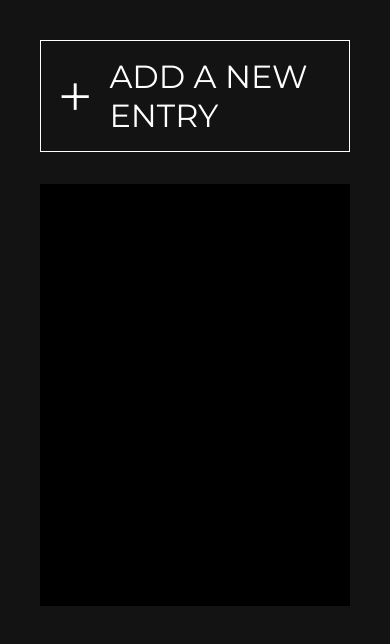
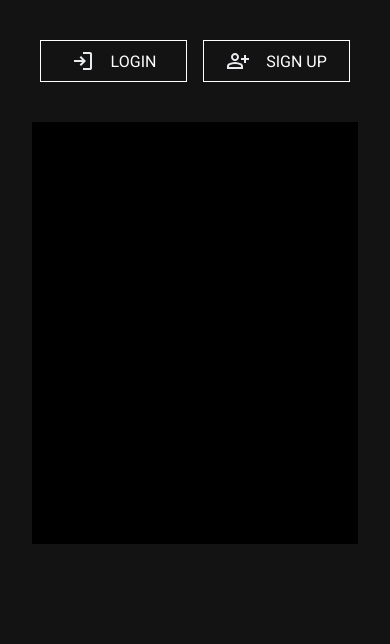
Before and after one commit to notataco/oscarparty, an Angular app in the folder OscarSPA/: page / in a window 390 px wide. Shown: the top 644 px of the page. Built offline with nearby package versions, Linux system fonts and the light colour scheme.

Commit message:
started login and sign up

```diff
--- a/OscarSPA/angular.json
+++ b/OscarSPA/angular.json
@@ -37,6 +37,7 @@
               }
             ],
             "styles": [
+              "@angular/material/prebuilt-themes/azure-blue.css",
               "src/styles.scss"
             ],
             "scripts": []
@@ -101,6 +102,7 @@
               }
             ],
             "styles": [
+              "@angular/material/prebuilt-themes/azure-blue.css",
               "src/styles.scss"
             ],
             "scripts": []
--- a/OscarSPA/package.json
+++ b/OscarSPA/package.json
@@ -11,10 +11,12 @@
   "private": true,
   "dependencies": {
     "@angular/animations": "^19.1.0",
+    "@angular/cdk": "^19.1.2",
     "@angular/common": "^19.1.0",
     "@angular/compiler": "^19.1.0",
     "@angular/core": "^19.1.0",
     "@angular/forms": "^19.1.0",
+    "@angular/material": "^19.1.2",
     "@angular/platform-browser": "^19.1.0",
     "@angular/platform-browser-dynamic": "^19.1.0",
     "@angular/router": "^19.1.0",
--- a/OscarSPA/src/app/home/home.component.html
+++ b/OscarSPA/src/app/home/home.component.html
@@ -1,7 +1,17 @@
 <div class="home-container">
-    <div class="new-entry" (click)="newEntry()">
-        <div class="new-entry--icon">+</div>
-        <div class="new-entry--text">ADD A NEW ENTRY</div>
+    <div class="sign-up">
+        <div class="button" (click)="login()">
+            <div class="button--icon">
+                <svg xmlns="http://www.w3.org/2000/svg" height="24px" viewBox="0 -960 960 960" width="24px" fill="#e8eaed"><path d="M480-120v-80h280v-560H480v-80h280q33 0 56.5 23.5T840-760v560q0 33-23.5 56.5T760-120H480Zm-80-160-55-58 102-102H120v-80h327L345-622l55-58 200 200-200 200Z"/></svg>
+            </div>
+            <div class="button--text">LOGIN</div>
+        </div>
+        <div class="button" (click)="signup()">
+            <div class="button--icon">
+                <svg xmlns="http://www.w3.org/2000/svg" height="24px" viewBox="0 -960 960 960" width="24px" fill="#e8eaed"><path d="M720-400v-120H600v-80h120v-120h80v120h120v80H800v120h-80Zm-360-80q-66 0-113-47t-47-113q0-66 47-113t113-47q66 0 113 47t47 113q0 66-47 113t-113 47ZM40-160v-112q0-34 17.5-62.5T104-378q62-31 126-46.5T360-440q66 0 130 15.5T616-378q29 15 46.5 43.5T680-272v112H40Zm80-80h480v-32q0-11-5.5-20T580-306q-54-27-109-40.5T360-360q-56 0-111 13.5T140-306q-9 5-14.5 14t-5.5 20v32Zm240-320q33 0 56.5-23.5T440-640q0-33-23.5-56.5T360-720q-33 0-56.5 23.5T280-640q0 33 23.5 56.5T360-560Zm0-80Zm0 400Z"/></svg>
+            </div>
+            <div class="button--text">SIGN UP</div>
+        </div>
     </div>
     <div class="graph">
         some graph here
--- a/OscarSPA/src/app/home/home.component.scss
+++ b/OscarSPA/src/app/home/home.component.scss
@@ -5,8 +5,15 @@
     padding: 2rem;
 }
 
-.new-entry {
+.sign-up {
     display: flex;
+    flex-direction: row;
+}
+
+.button {
+    display: flex;
+    flex: 1;
+    margin: 0.5rem;
     color: white;
     align-items: center;
     justify-content: center;
@@ -18,6 +25,7 @@
                 border-color 500ms ease-out;
 
     &--icon {
+        display: flex;
         font-size: 4rem;
         font-weight: 300;
     }
@@ -40,3 +48,13 @@
     height: 50vh;
     background-color: black;
 }
+
+@media screen and (max-width: 800px) {
+    .button {
+        padding: 0.5rem;
+
+        &--text {
+            font-size: 1rem;
+        }
+    }
+}
--- a/OscarSPA/src/app/home/home.component.ts
+++ b/OscarSPA/src/app/home/home.component.ts
@@ -1,17 +1,32 @@
 import { Component } from '@angular/core';
 import { Router } from '@angular/router';
+import { MatDialog, MatDialogModule } from '@angular/material/dialog';
+import { LoginDialogComponent } from './login-dialog/login-dialog.component';
 
 @Component({
   selector: 'app-home',
-  imports: [],
+  standalone: true,
+  imports: [MatDialogModule],
   templateUrl: './home.component.html',
   styleUrl: './home.component.scss'
 })
 export class HomeComponent {
 
-  constructor(private router: Router) { }
+  constructor(private _router: Router, private readonly _matDialog: MatDialog) { }
 
-  public newEntry() {
-    this.router.navigate(['/new-entry']);
+  public login() {
+    this._matDialog.open(LoginDialogComponent, {
+      data: { isLogin: true, title: 'LOGIN' }
+    });
   }
+
+  public signup() {
+    this._matDialog.open(LoginDialogComponent, {
+      data: { isLogin: false, title: 'SIGN UP' }
+    });
+  }
+
+  // public newEntry() {
+  //   this.router.navigate(['/new-entry']);
+  // }
 }
--- /dev/null
+++ b/OscarSPA/src/app/home/login-dialog/login-dialog.component.html
@@ -0,0 +1,43 @@
+<div class="login-container">
+    <div class="title">
+        {{ data.title }}
+    </div>
+    <div class="entry-fields">
+        <div class="labels">
+            <div class="username">
+                USERNAME
+            </div>
+            <div class="pin">
+                PIN
+            </div>
+            @if (!data.isLogin) {
+                <div class="pin">
+                    PIN
+                </div>
+            }
+        </div>
+        <div class="inputs">
+            <div class="username-input">
+                <input type="text">
+            </div>
+            <div class="pin-input">
+                <input type="tel" maxlength="4">
+            </div>
+            @if (!data.isLogin) {
+                <div class="pin-input">
+                    <input type="tel" maxlength="4">
+                </div>
+            }
+        </div>
+    </div>
+    @if (error) {
+        <div class="error">
+
+        </div>
+    }
+    <div class="enter">
+        <div class="enter--button">
+            ENTER
+        </div>
+    </div>
+</div>
--- /dev/null
+++ b/OscarSPA/src/app/home/login-dialog/login-dialog.component.scss
@@ -0,0 +1,63 @@
+.login-container {
+    display: flex;
+    flex-direction: column;
+    justify-content: center;
+    align-items: center;
+    padding: 2rem;
+    height: auto;
+    width: auto;
+}
+
+.title {
+    margin-bottom: 1rem;
+    font-size: 2rem;
+    font-weight: 200;
+}
+
+.username, .pin, .username-input, .pin-input {
+    margin: 1rem;
+    font-weight: 200;
+}
+
+.username, .pin {
+    padding: 0.5rem;
+}
+
+.entry-fields {
+    display: flex;
+    flex-direction: row;
+}
+
+.pin {
+    display: flex;
+    justify-content: end;
+}
+
+input {
+    background-color: transparent;
+    border: 1px solid rgba(255, 255, 255, 0.425);
+    border-radius: 5px;
+    padding: 0.5rem;
+    color: white;
+    outline: none;
+}
+
+.enter {
+    margin-top: 1rem;
+
+    &--button {
+        font-size: 200;
+        border: 1px solid white;
+        padding: 1rem;
+        transition: color 500ms ease-out,
+                    background-color 500ms ease-out,
+                    border-color 500ms ease-out;
+
+        &:hover {
+            background-color: goldenrod;
+            color: black;
+            border-color: black;
+        }
+    }
+
+}
--- /dev/null
+++ b/OscarSPA/src/app/home/login-dialog/login-dialog.component.ts
@@ -0,0 +1,17 @@
+import { Component, Inject } from '@angular/core';
+import { MAT_DIALOG_DATA } from '@angular/material/dialog';
+
+@Component({
+  selector: 'app-login-dialog',
+  imports: [],
+  templateUrl: './login-dialog.component.html',
+  styleUrl: './login-dialog.component.scss'
+})
+export class LoginDialogComponent {
+  error: boolean = false;
+
+  constructor(
+    @Inject(MAT_DIALOG_DATA) public data: { isLogin: boolean, title: string }
+  ) { }
+
+}
--- a/OscarSPA/src/index.html
+++ b/OscarSPA/src/index.html
@@ -6,6 +6,8 @@
   <base href="/">
   <meta name="viewport" content="width=device-width, initial-scale=1">
   <link rel="icon" type="image/x-icon" href="favicon.ico">
+  <link href="https://fonts.googleapis.com/css2?family=Roboto:wght@300;400;500&display=swap" rel="stylesheet">
+  <link href="https://fonts.googleapis.com/icon?family=Material+Icons" rel="stylesheet">
 </head>
 <body>
   <app-root></app-root>
--- a/OscarSPA/src/styles.scss
+++ b/OscarSPA/src/styles.scss
@@ -1,9 +1,16 @@
 html, body {
     background-color: #131313;
     font-family: 'Montserrat';
+}
+
+.mat-mdc-dialog-container .mat-mdc-dialog-surface {
+    background-color: #131313;
+    color: white
 }
 
 @font-face {
     font-family: 'Montserrat';
     src: url('assets/fonts/Montserrat-VariableFont_wght.ttf') format('truetype');
 }
+html, body { height: 100%; }
+body { margin: 0; font-family: Roboto, "Helvetica Neue", sans-serif; }
```
Also changed, not shown: 2 other files (tests, documents, lock files or other folders).
